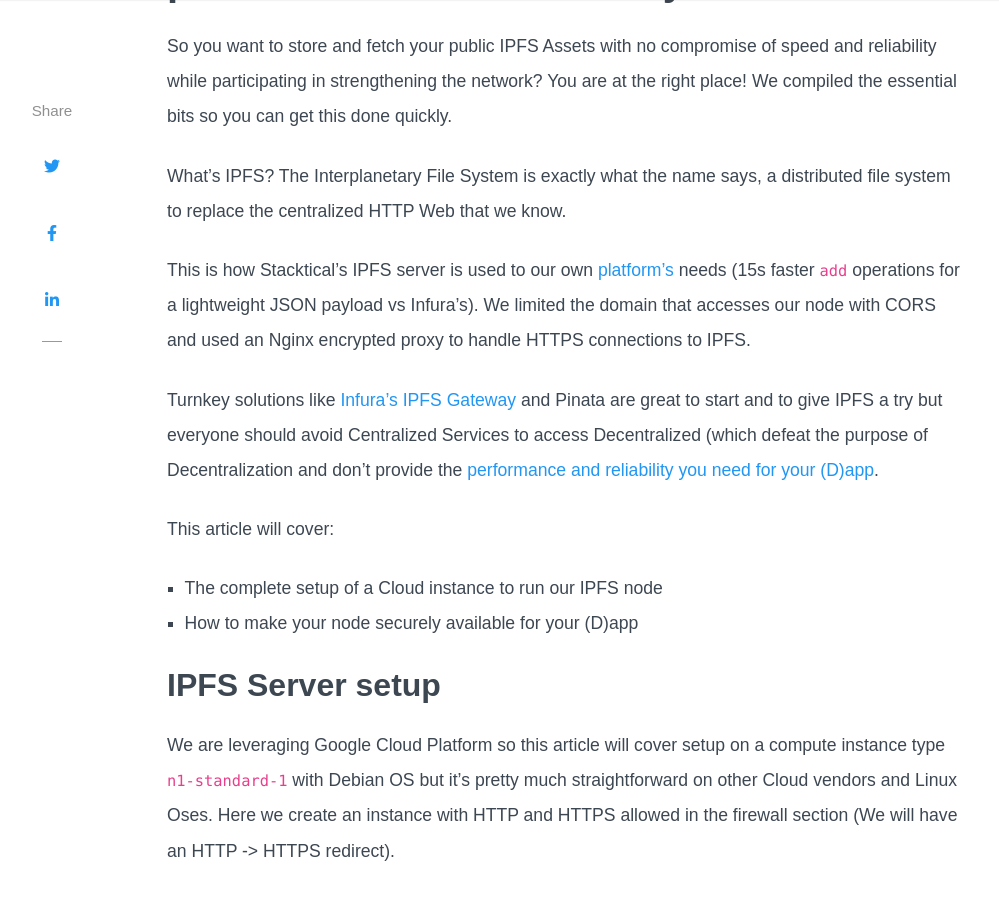
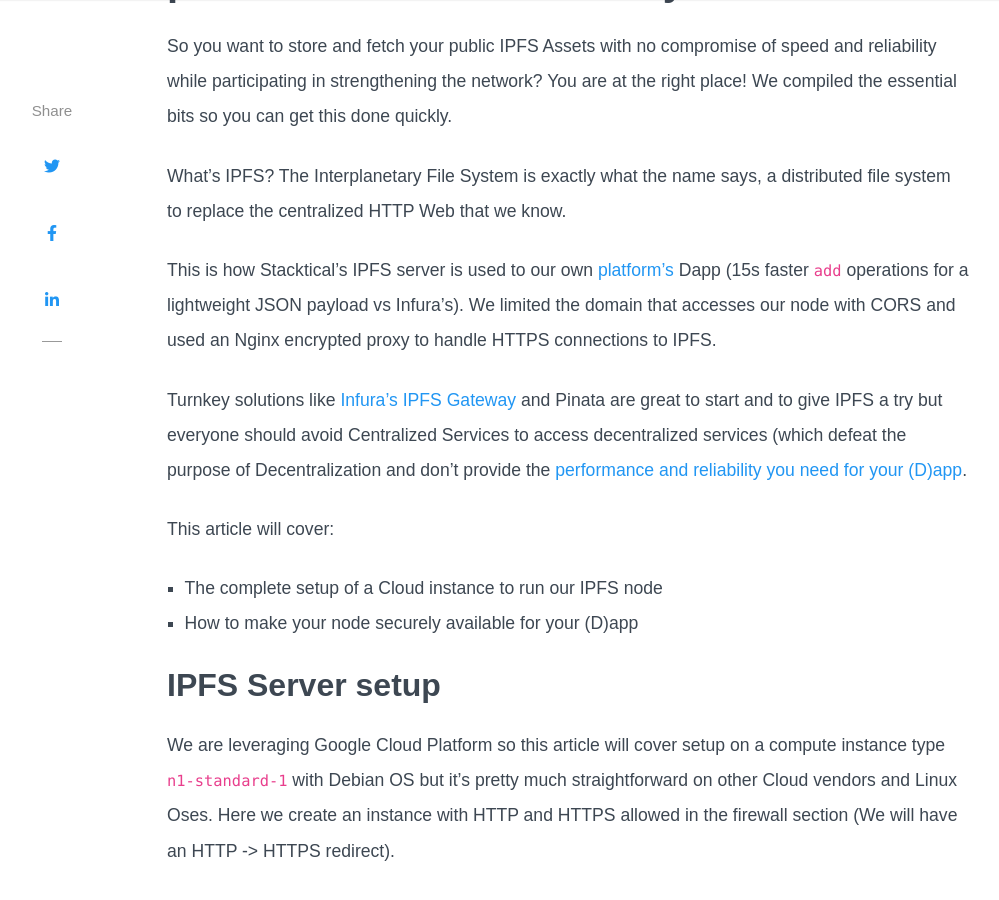
Before and after one commit to Stacktical/stacktical.github.io, a Jekyll site: the page built from _posts/2019-09-21-ipfs-server-google-cloud-platform.md, in a window 1280 px wide and 900 px high, scrolled down 1041 px. Shown: the whole window, without its empty margins (118-1117 px from the left). Built offline with Jekyll 4.4.1, drawn with Linux system fonts in a browser that asks for light colours; nearby versions of some CDN libraries; some web fonts are replaced; comment, search, counter and statistics services are not loaded.

Commit message:
Quickfix typo

```diff
--- a/_posts/2019-09-21-ipfs-server-google-cloud-platform.md
+++ b/_posts/2019-09-21-ipfs-server-google-cloud-platform.md
@@ -15,10 +15,10 @@
 What's IPFS?
 The Interplanetary File System is exactly what the name says, a distributed file system to replace the centralized HTTP Web that we know.
 
-This is how Stacktical's IPFS server is used to our own [platform's](https://dsla.network) needs (15s faster `add` operations for a lightweight JSON payload vs Infura's).
+This is how Stacktical's IPFS server is used to our own [platform's](https://dsla.network) Dapp (15s faster `add` operations for a lightweight JSON payload vs Infura's).
 We limited the domain that accesses our node with CORS and used an Nginx encrypted proxy to handle HTTPS connections to IPFS.
 
-Turnkey solutions like [Infura's IPFS Gateway](https://infura.io) and Pinata are great to start and to give IPFS a try but everyone should avoid Centralized Services to access Decentralized (which defeat the purpose of Decentralization and don't provide the [performance and reliability you need for your (D)app](https://status.infura.io/incidents/mdh6tjbt8gt5).
+Turnkey solutions like [Infura's IPFS Gateway](https://infura.io) and Pinata are great to start and to give IPFS a try but everyone should avoid Centralized Services to access decentralized services (which defeat the purpose of Decentralization and don't provide the [performance and reliability you need for your (D)app](https://status.infura.io/incidents/mdh6tjbt8gt5).
 
 This article will cover:
 
```
